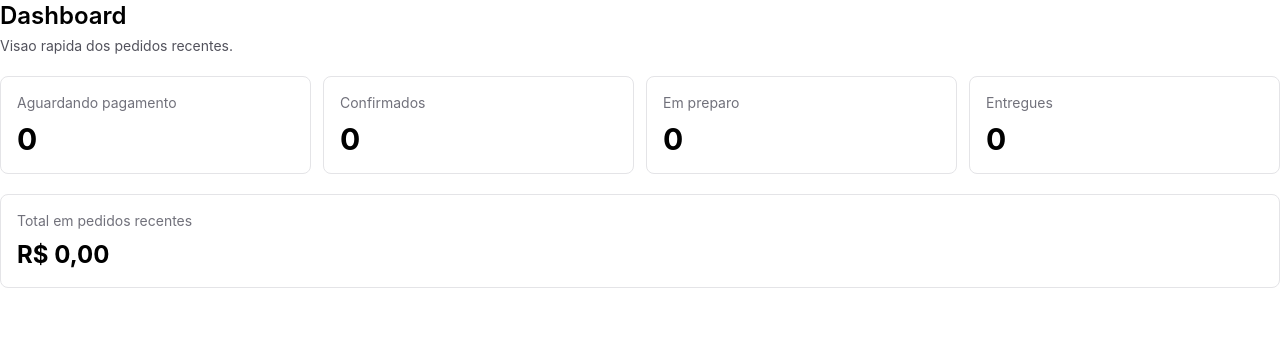
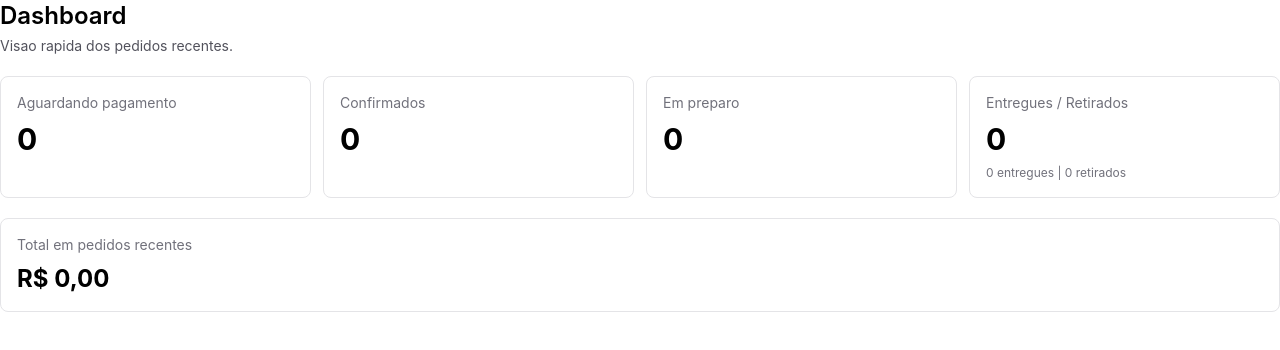
Before and after one commit to joaogabriel-11/marmita-pay, a Next.js app: page /admin in a window 1280 px wide. Shown: the top 350 px of the page. Built offline with nearby package versions, Linux system fonts and the light colour scheme; no server answers; the database is empty.

Commit message:
fix: Ajuste no dashboard, agora mostra Entregues / Retirados

```diff
--- a/src/app/admin/page.tsx
+++ b/src/app/admin/page.tsx
@@ -14,7 +14,7 @@ const statusLabels: Record<string, string> = {
   AGUARDANDO_PAGAMENTO: "Aguardando pagamento",
   CONFIRMADO: "Confirmados",
   EM_PREPARO: "Em preparo",
-  ENTREGUE: "Entregues",
+  FINALIZADOS: "Entregues / Retirados",
 };
 
 export default async function AdminDashboardPage() {
@@ -23,14 +23,26 @@ export default async function AdminDashboardPage() {
     .filter((pedido) => pedido.status !== "CANCELADO" && pedido.status !== "EXPIRADO")
     .reduce((total, pedido) => total + Number(pedido.valorTotal), 0);
 
-  const cards = ["AGUARDANDO_PAGAMENTO", "CONFIRMADO", "EM_PREPARO", "ENTREGUE"].map(
-    (status: string) => ({
-      status,
-      label: statusLabels[status],
-      value: pedidos.filter((pedido: PedidoDashboard) => pedido.status === status)
-        .length,
-    }),
-  );
+  const entregues = pedidos.filter((pedido) => pedido.status === "ENTREGUE").length;
+  const retirados = pedidos.filter((pedido) => pedido.status === "RETIRADO").length;
+  const cards = [
+    "AGUARDANDO_PAGAMENTO",
+    "CONFIRMADO",
+    "EM_PREPARO",
+    "FINALIZADOS",
+  ].map((status: string) => ({
+    status,
+    label: statusLabels[status],
+    value:
+      status === "FINALIZADOS"
+        ? entregues + retirados
+        : pedidos.filter((pedido: PedidoDashboard) => pedido.status === status)
+            .length,
+    detail:
+      status === "FINALIZADOS"
+        ? `${entregues} entregues | ${retirados} retirados`
+        : null,
+  }));
 
   return (
     <div className="space-y-5">
@@ -42,13 +54,16 @@ export default async function AdminDashboardPage() {
       </div>
 
       <div className="grid gap-3 sm:grid-cols-2 xl:grid-cols-4">
-        {cards.map((card: { status: string; label: string; value: number }) => (
+        {cards.map((card) => (
           <article
             key={card.status}
             className="rounded-lg border border-zinc-200 bg-white p-4"
           >
             <p className="text-sm text-zinc-500">{card.label}</p>
             <strong className="mt-2 block text-3xl">{card.value}</strong>
+            {card.detail ? (
+              <p className="mt-2 text-xs text-zinc-500">{card.detail}</p>
+            ) : null}
           </article>
         ))}
       </div>
```
